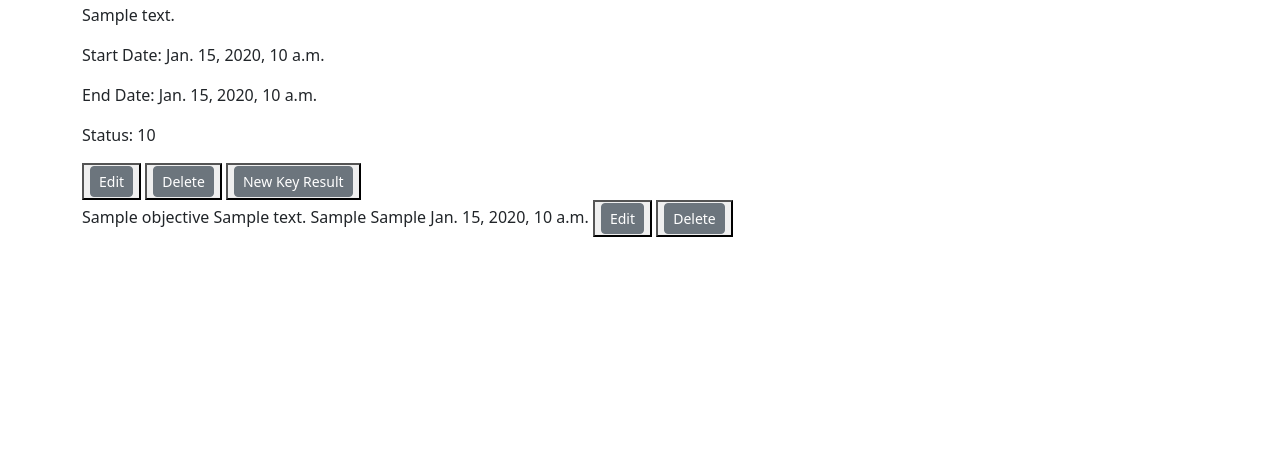
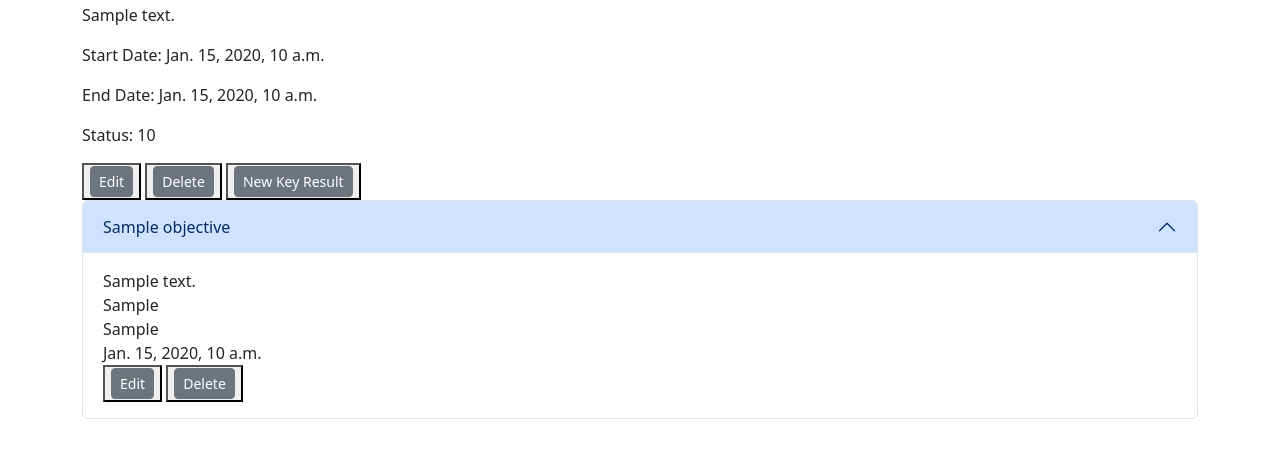
Before and after one commit to Ronnie95/Strat, a Django app: template strat_django/main_app/templates/objective_detail.html in a window 1280 px wide. Shown: the part 163-621 px from the top of the page. Run offline with Django 5.2, Linux system fonts and the light colour scheme; the template is opened without the code that fills it: most values are stand-ins (such as "Sample title", 1, 10 or a date in 2020); parts of the project's set-up code (start-up, migrations or seed data) failed here and were passed over.

Commit message:
HTML updates

```diff
--- a/strat_django/main_app/templates/objective_detail.html
+++ b/strat_django/main_app/templates/objective_detail.html
@@ -13,15 +13,25 @@
 <button><a href="{% url 'keyresult_create' objective.id %}" class="btn btn-secondary btn-sm">New Key Result</a></button>
 
   {% for keyresults in objective.keyresults.all %}
-    <div class="song">
-      <span>{{ keyresults.objective.title }}</span>  <!-- Objective title -->
-      <span>{{ keyresults.description }}</span>
-      <span>{{ keyresults.target_value }}</span>
-      <span>{{ keyresults.current_value }}</span>
-      <span>{{ keyresults.deadline }}</span>
-      <button><a href="{% url 'keyresult_update' keyresults.pk %}" class="btn btn-secondary btn-sm">Edit</a></button>
-<button><a href="{% url 'keyresult_delete' keyresults.pk %}" class="btn btn-secondary btn-sm">Delete</a></button>
 
+<div class="accordion" id="accordionExample">
+  <div class="accordion-item">
+    <h2 class="accordion-header">
+      <button class="accordion-button" type="button" data-bs-toggle="collapse" data-bs-target="#collapseOne" aria-expanded="true" aria-controls="collapseOne">
+       {{ keyresults.objective.title }}     </button>
+    </h2>
+    <div id="collapseOne" class="accordion-collapse collapse show" data-bs-parent="#accordionExample">
+      <div class="accordion-body">
+        {{ keyresults.description }} <br> {{ keyresults.target_value }} <br>  {{ keyresults.current_value }}  <br> {{ keyresults.deadline }} <br>
+        <button><a href="{% url 'keyresult_update' keyresults.pk %}" class="btn btn-secondary btn-sm">Edit</a></button>
+        <button><a href="{% url 'keyresult_delete' keyresults.pk %}" class="btn btn-secondary btn-sm">Delete</a></button>
+
+      </div>
+    </div>
+  </div>
+
+  </div>
+</div>
     </div>
   {% endfor %}
   {% endblock %}
```
